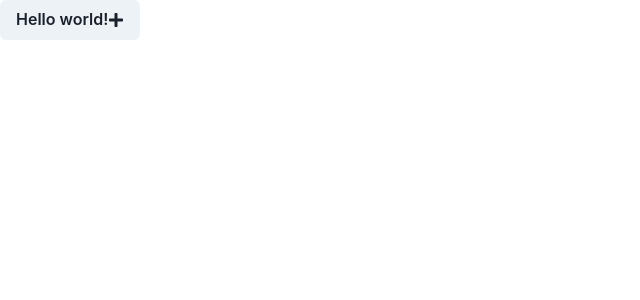
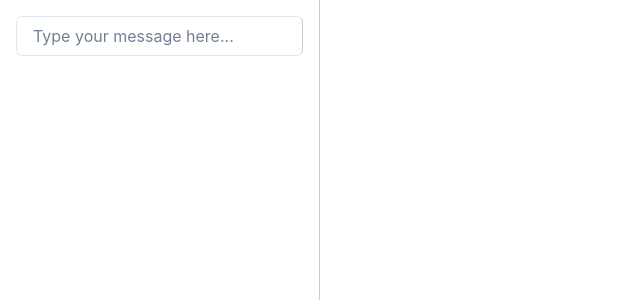
Before and after one commit to GPT-Engineer-App/chatbox-iframe-generator, a React (Vite) app: page / in a window 1280 px wide. Shown: the top 300 px of the page, without its empty margins (0-640 px from the left). Built offline with nearby package versions, Linux system fonts and the light colour scheme.

Commit message:
Create initial layout with chatbox and iframe

```diff
--- a/src/pages/Index.jsx
+++ b/src/pages/Index.jsx
@@ -1,15 +1,45 @@
-// Complete the Index page component here
-// Use chakra-ui
-import { Button } from "@chakra-ui/react"; // example
-import { FaPlus } from "react-icons/fa"; // example - use react-icons/fa for icons
+import React, { useState } from 'react';
+import { Box, Flex, Input, useToast } from '@chakra-ui/react';
 
 const Index = () => {
-  // TODO: Create the website here!
+  const [inputValue, setInputValue] = useState('');
+  const toast = useToast();
+
+  const handleInputChange = (e) => {
+    setInputValue(e.target.value);
+  };
+
+  const handleKeyPress = (e) => {
+    if (e.key === 'Enter') {
+      toast({
+        title: 'Input submitted.',
+        description: `You entered: ${inputValue}`,
+        status: 'info',
+        duration: 3000,
+        isClosable: true,
+      });
+      setInputValue('');
+    }
+  };
+
   return (
-    <Button>
-      Hello world! <FaPlus />
-    </Button>
-  ); // example
+    <Flex height="100vh">
+      <Box width="25%" p={4} borderRight="1px solid #ccc">
+        <Input
+          placeholder="Type your message here..."
+          value={inputValue}
+          onChange={handleInputChange}
+          onKeyPress={handleKeyPress}
+        />
+      </Box>
+      <Box width="75%" p={4}>
+        <iframe
+          title="Output"
+          style={{ width: '100%', height: '100%', border: 'none' }}
+        />
+      </Box>
+    </Flex>
+  );
 };
 
 export default Index;
```
